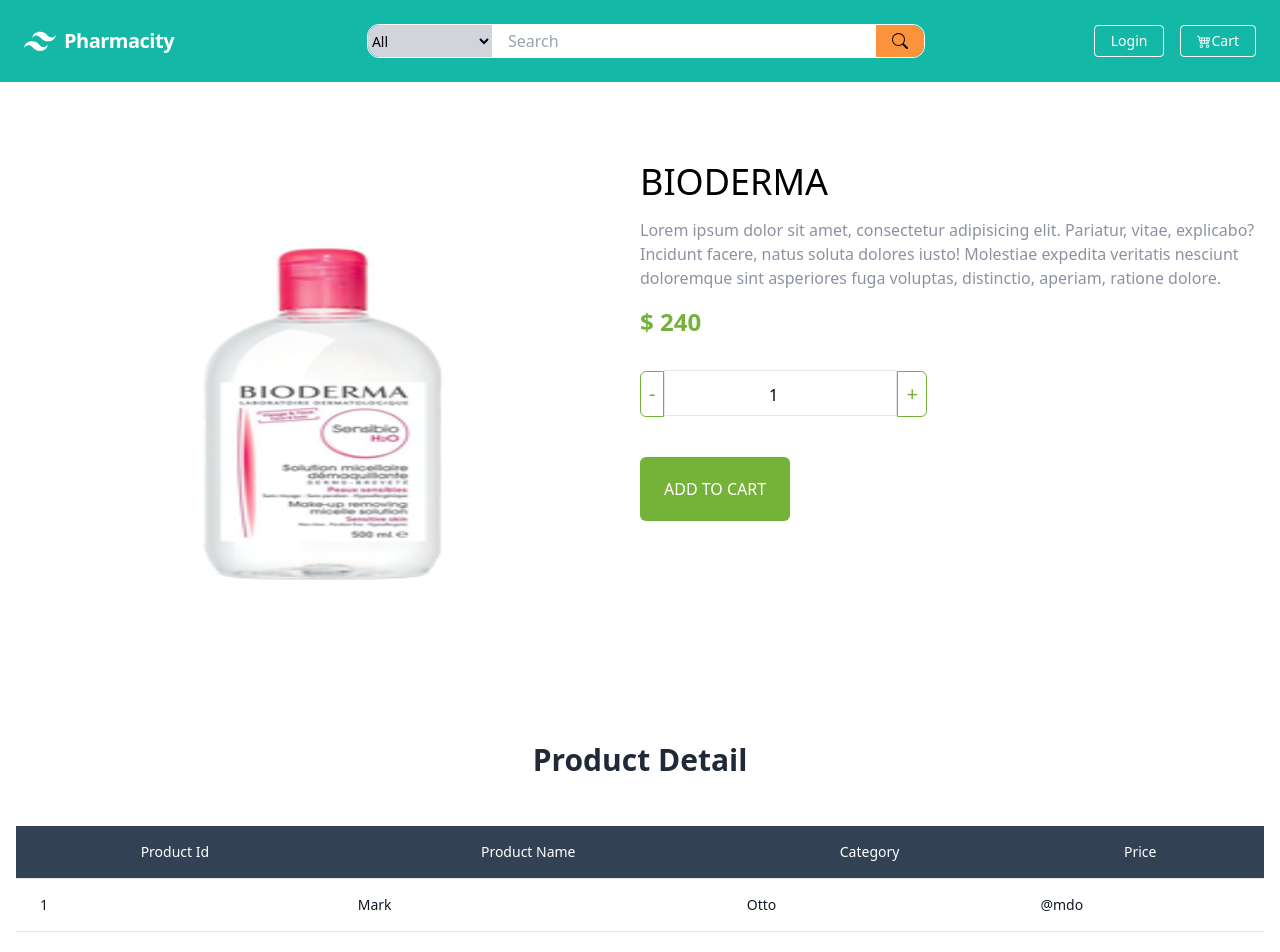
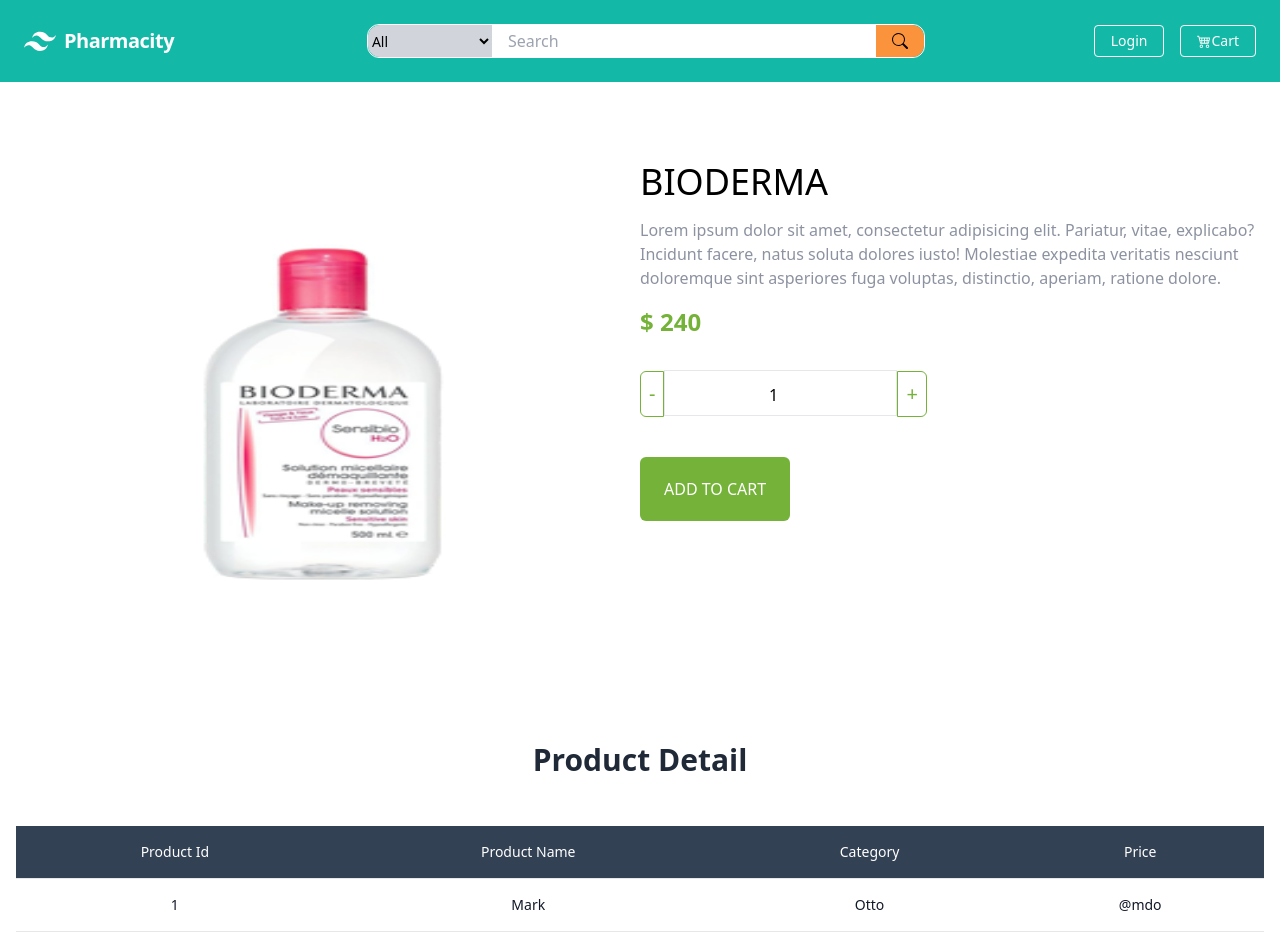
Before and after one commit to pharmacity-xyz/ui-nextjs, a Next.js app: page /product/1 in a window 1280 px wide. Shown: the top 952 px of the page. Built offline with nearby package versions, Linux system fonts and the light colour scheme.

Commit message:
Change the layout of tabl

```diff
--- a/pages/product/[id].tsx
+++ b/pages/product/[id].tsx
@@ -93,9 +93,9 @@
                       </th>
                     </tr>
                   </thead>
-                  <tbody className="">
+                  <tbody className="text-center">
                     <tr className="border-b">
-                      <td className="px-6 py-4 whitespace-nowrap text-sm font-medium text-gray-900">
+                      <td className="px-6 py-4 whitespace-nowrap text-sm font-light text-gray-900">
                         1
                       </td>
                       <td className="text-sm text-gray-900 font-light px-6 py-4 whitespace-nowrap">
```
